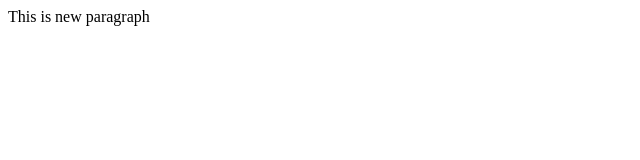
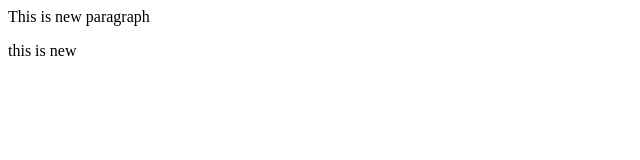
Before and after one commit to RohitRanjan2308/localrepo, a plain HTML site: page index.html in a window 1280 px wide. Shown: the full height of the page, 0-640 px from the left. Drawn offline with Linux system fonts and the light colour scheme.

Commit message:
new feature

```diff
--- a/index.html
+++ b/index.html
@@ -1 +1,2 @@
 <p> This is new paragraph</p>
+<P>this is new</P>
```
